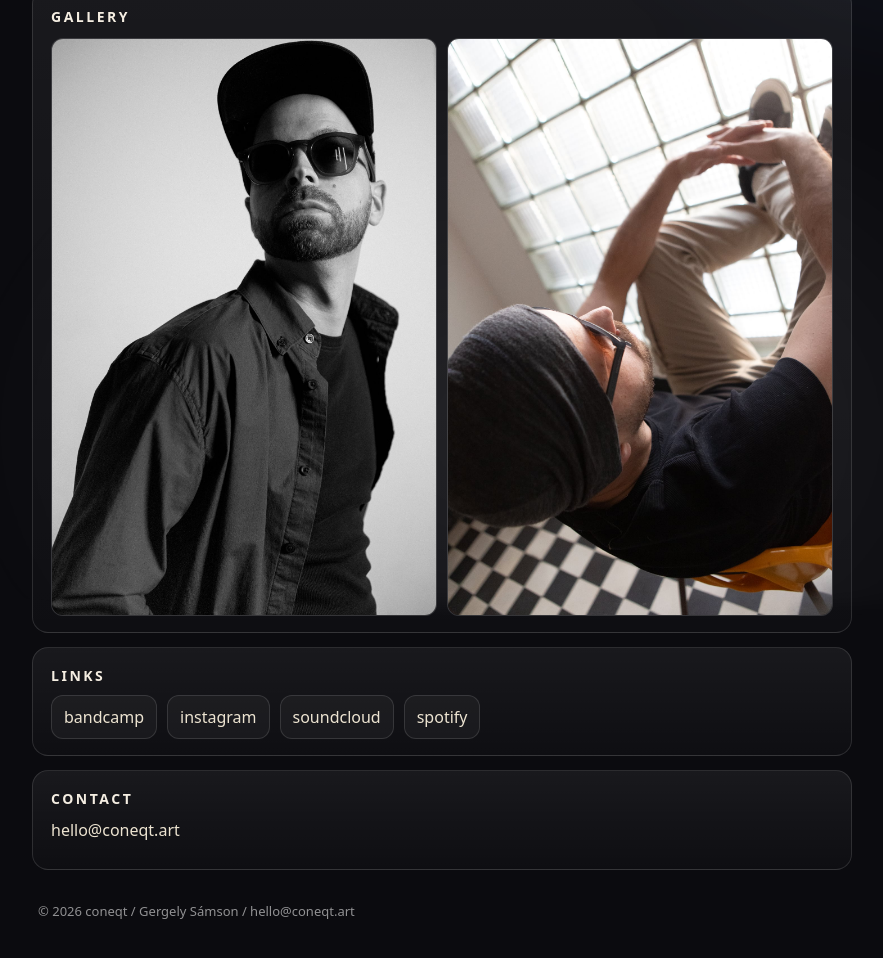
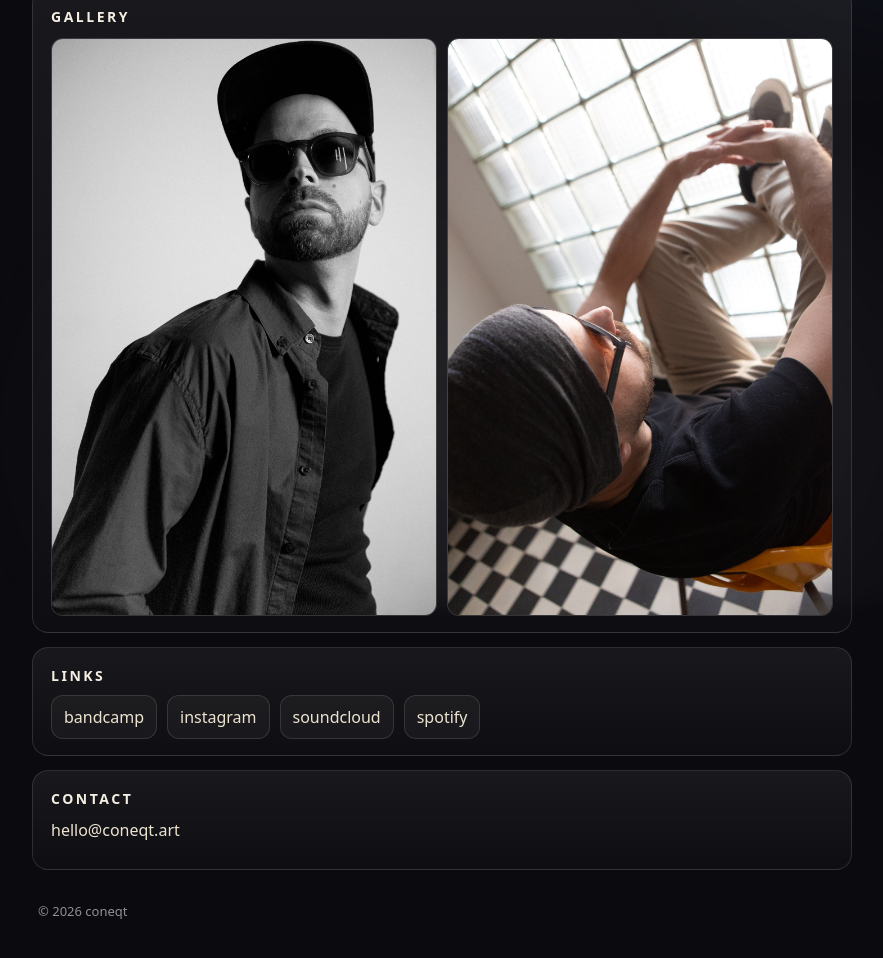
Before and after one commit to coneqt-stack/coneqt, a plain HTML site: page index.html in a window 1280 px wide. Shown: the part 379-1337 px from the top of the page, without its empty margins (198-1081 px from the left). Drawn offline with Linux system fonts and the light colour scheme.

Commit message:
Update index.html

```diff
--- a/index.html
+++ b/index.html
@@ -84,7 +84,7 @@
     </section>
 
     <footer class="footer">
-      <span>© <span id="year"></span> coneqt / Gergely Sámson / hello@coneqt.art </span>
+      <span>© <span id="year"></span> coneqt </span>
     </footer>
   </main>
 
```
